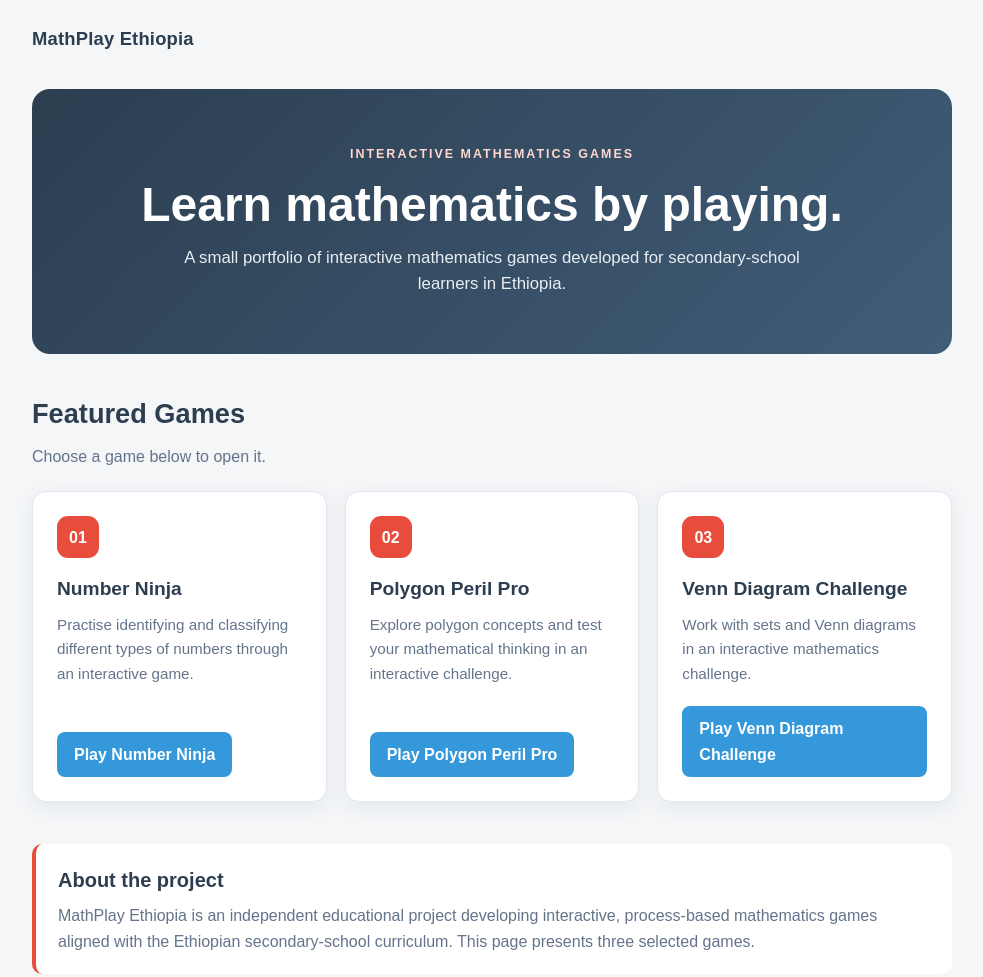
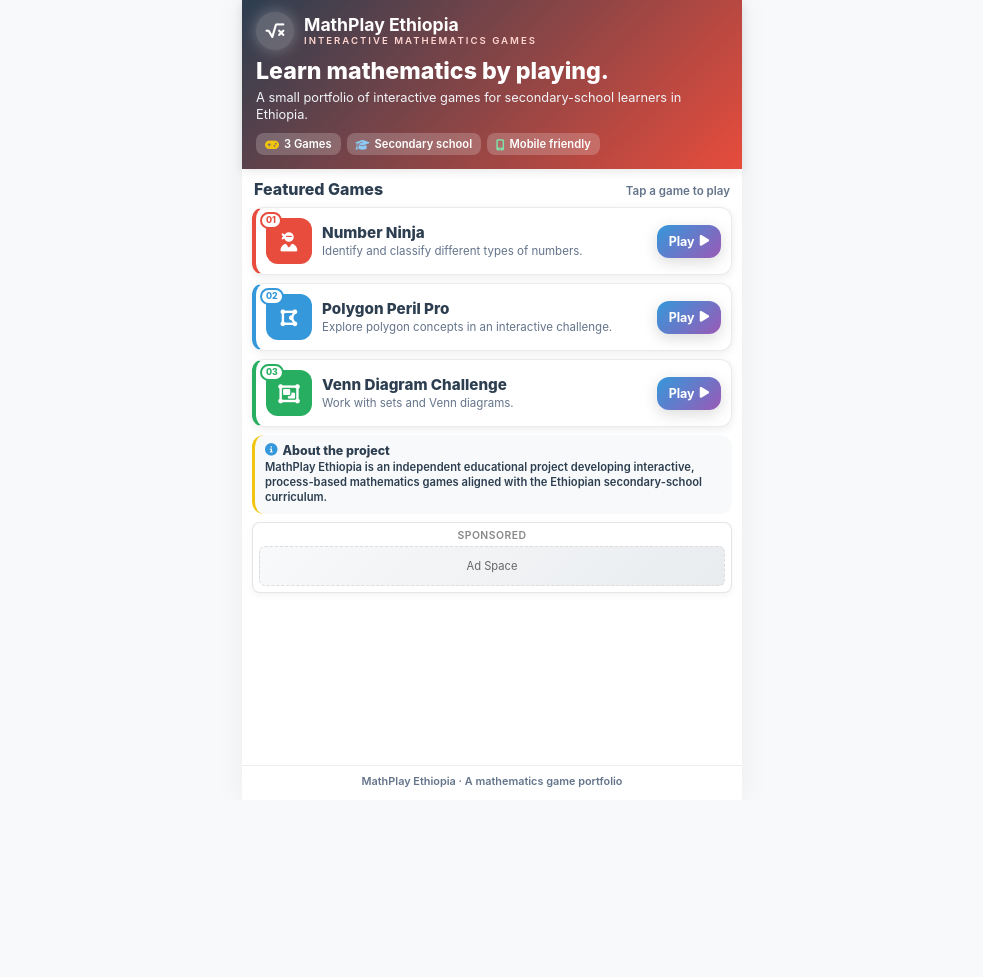
Before and after one commit to ariamt65-jpg/MathPlay-Ethiopia, a plain HTML site: page index.html in a window 1280 px wide. Shown: the top 977 px of the page, without its empty margins (148-1131 px from the left). After the commit the page ends 800 px from the top, so only its background shows below. Drawn offline with Linux system fonts and the light colour scheme.

Commit message:
Add files via upload

```diff
--- a/index.html
+++ b/index.html
@@ -3,157 +3,157 @@
 <head>
     <meta charset="UTF-8">
     <meta name="viewport" content="width=device-width, initial-scale=1.0">
-  <meta name="description" content="Three interactive mathematics games by MathPlay Ethiopia, created for secondary-school learners.">
-  <title>MathPlay Ethiopia | Game Portfolio</title>
+    <title>MathPlay Ethiopia | Interactive Mathematics Games</title>
+    <meta name="description" content="Three interactive mathematics games by MathPlay Ethiopia, created for secondary-school learners. Practise number types, polygons, sets and Venn diagrams by playing.">
+    <meta name="keywords" content="Mathematics games, Ethiopia math, Number Ninja, Polygon Peril Pro, Venn Diagram Challenge, Educational games, Secondary school mathematics">
+    <meta name="author" content="MathPlay Ethiopia">
+    <meta property="og:title" content="MathPlay Ethiopia | Interactive Mathematics Games">
+    <meta property="og:description" content="Learn mathematics by playing. Three interactive games for secondary-school learners in Ethiopia.">
+    <meta property="og:type" content="website">
+    <meta name="theme-color" content="#2C3E50">
+    <link rel="stylesheet" href="https://cdnjs.cloudflare.com/ajax/libs/font-awesome/6.4.0/css/all.min.css">
     <style>
+        /* ----------  MATHPLAY ETHIOPIA THEME (same as the games)  ---------- */
         :root {
-      --navy: #2C3E50;
-      --red: #E74C3C;
-      --blue: #3498DB;
-      --paper: #F4F6F8;
-      --white: #FFFFFF;
+            --primary: #2C3E50;
+            --secondary: #E74C3C;
+            --accent: #3498DB;
+            --light: #F8F9FA;
+            --dark: #2C3E50;
+            --yellow: #F1C40F;
+            --green: #27AE60;
+            --purple: #9B59B6;
+            --orange: #E67E22;
             --muted: #64748B;
+            --shadow: 0 4px 15px rgba(0, 0, 0, 0.15);
+            --transition: all 0.2s cubic-bezier(0.4, 0, 0.2, 1);
+            --radius: 12px;
         }
-    * { box-sizing: border-box; }
-    body {
-      margin: 0;
-      font-family: Arial, Helvetica, sans-serif;
-      color: var(--navy);
-      background: var(--paper);
-      line-height: 1.6;
+        *{margin:0;padding:0;box-sizing:border-box;-webkit-tap-highlight-color:transparent}
+        html,body{min-height:100%;width:100%}
+        body{font-family:-apple-system,BlinkMacSystemFont,'Segoe UI',system-ui,sans-serif;background:var(--light);color:var(--dark);-webkit-overflow-scrolling:touch}
+        .page{min-height:100vh;min-height:100dvh;width:100%;max-width:500px;margin:0 auto;display:flex;flex-direction:column;background:white;box-shadow:0 0 30px rgba(0,0,0,.06)}
+
+        /* Header + hero in one compact block */
+        .site-header{background:linear-gradient(135deg,var(--primary),var(--secondary));color:white;padding:12px 14px 14px;box-shadow:0 2px 10px rgba(0,0,0,.1);flex-shrink:0}
+        .brand-row{display:flex;align-items:center;gap:10px;margin-bottom:8px}
+        .logo{width:38px;height:38px;border-radius:50%;background:rgba(255,255,255,.2);display:flex;align-items:center;justify-content:center;font-size:1.05rem;box-shadow:0 0 15px rgba(255,255,255,.3);flex-shrink:0}
+        .brand{font-size:1.1rem;font-weight:700;line-height:1.1}
+        .brand small{display:block;font-size:.6rem;font-weight:600;letter-spacing:2px;text-transform:uppercase;color:#FFD5CF;margin-top:2px}
+        .tagline{font-size:1.45rem;font-weight:800;line-height:1.15;margin-bottom:4px}
+        .lead{font-size:.8rem;line-height:1.35;color:#F1F5F9;margin-bottom:10px}
+        .chips{display:flex;gap:6px;flex-wrap:wrap}
+        .chip{background:rgba(255,255,255,.2);border-radius:8px;padding:4px 9px;font-weight:600;font-size:.7rem;display:flex;align-items:center;gap:5px}
+
+        /* Content */
+        .content{flex:1;padding:10px;display:flex;flex-direction:column;gap:8px}
+        .section-head{display:flex;align-items:baseline;justify-content:space-between;gap:8px;padding:0 2px}
+        .section-title{font-size:1rem;font-weight:800;color:var(--primary)}
+        .intro{font-size:.72rem;color:var(--muted);font-weight:600}
+
+        /* Game cards - compact rows */
+        .games{display:flex;flex-direction:column;gap:8px}
+        .game{--c:var(--secondary);display:flex;align-items:center;gap:10px;padding:10px;background:white;border-radius:var(--radius);border:1px solid rgba(0,0,0,.08);border-left:4px solid var(--c);box-shadow:0 2px 8px rgba(0,0,0,.08);text-decoration:none;color:inherit;transition:var(--transition)}
+        .game:hover,.game:focus-visible{transform:translateY(-2px);box-shadow:var(--shadow);outline:none}
+        .game:active{transform:scale(.99)}
+        .g-icon{width:46px;height:46px;border-radius:12px;background:var(--c);color:white;display:flex;align-items:center;justify-content:center;font-size:1.2rem;flex-shrink:0;position:relative}
+        .g-num{position:absolute;top:-6px;left:-6px;background:white;color:var(--c);border:2px solid var(--c);border-radius:10px;font-size:.55rem;font-weight:800;padding:0 4px;line-height:1.4}
+        .g-text{flex:1;min-width:0}
+        .g-text h3{font-size:.95rem;font-weight:800;color:var(--primary);line-height:1.2;margin-bottom:2px}
+        .g-text p{font-size:.72rem;line-height:1.3;color:var(--muted)}
+        .play{background:linear-gradient(135deg,var(--accent),var(--purple));color:white;border-radius:var(--radius);padding:9px 12px;font-weight:700;font-size:.78rem;display:flex;align-items:center;gap:5px;flex-shrink:0;box-shadow:var(--shadow);transition:var(--transition)}
+        .game:hover .play{transform:translateX(2px)}
+        .c-red{--c:var(--secondary)}
+        .c-blue{--c:var(--accent)}
+        .c-green{--c:var(--green)}
+
+        /* About */
+        .about{background:var(--light);border-left:3px solid var(--yellow);border-radius:var(--radius);padding:8px 10px}
+        .about h2{font-size:.78rem;font-weight:800;color:var(--primary);margin-bottom:2px;display:flex;align-items:center;gap:5px}
+        .about h2 i{color:var(--accent)}
+        .about p{font-size:.7rem;line-height:1.35;color:var(--dark);font-weight:600}
+
+        /* Ad container (same as games) */
+        .ad-container{background:white;border-radius:8px;padding:6px;border:1px solid rgba(0,0,0,.1);text-align:center;box-shadow:0 2px 6px rgba(0,0,0,.05);flex-shrink:0}
+        .ad-label{font-size:.65rem;color:#888;text-transform:uppercase;letter-spacing:.5px;margin-bottom:4px;font-weight:600}
+        .ad-content{background:linear-gradient(135deg,#f8f9fa,#e9ecef);border-radius:6px;padding:12px 8px;color:#666;font-size:.7rem;border:1px dashed #ddd;display:flex;align-items:center;justify-content:center;flex-direction:column}
+
+        footer{text-align:center;font-size:.68rem;color:var(--muted);padding:8px 10px 12px;border-top:1px solid #eee;font-weight:600}
+
+        @media (max-width:380px){
+            .tagline{font-size:1.3rem}
+            .play span{display:none}
+            .play{padding:10px}
+            .g-text p{font-size:.68rem}
         }
-    .wrap { width: min(920px, 92%); margin: 0 auto; }
-    header { padding: 24px 0; }
-    .brand { font-size: 1.15rem; font-weight: 800; letter-spacing: .2px; }
-    .hero {
-      background: linear-gradient(135deg, var(--navy), #405D78);
-      color: var(--white);
-      padding: 56px 28px;
-      border-radius: 18px;
-      text-align: center;
-      margin: 12px 0 38px;
-    }
-    .hero h1 { margin: 0 0 12px; font-size: clamp(2rem, 6vw, 3rem); line-height: 1.15; }
-    .hero p { max-width: 650px; margin: 0 auto; color: #E8EEF4; font-size: 1.05rem; }
-    .eyebrow {
-      color: #FFD5CF;
-      text-transform: uppercase;
-      font-size: .78rem;
-      font-weight: 700;
-      letter-spacing: 2px;
-      margin-bottom: 12px;
-    }
-    .section-title { margin: 0 0 8px; font-size: 1.7rem; }
-    .intro { margin: 0 0 22px; color: var(--muted); }
-    .games {
-      display: grid;
-      grid-template-columns: repeat(auto-fit, minmax(230px, 1fr));
-      gap: 18px;
-      margin-bottom: 42px;
-    }
-    .game {
-      background: var(--white);
-      border: 1px solid #E1E7ED;
-      border-radius: 14px;
-      padding: 24px;
-      box-shadow: 0 6px 20px rgba(44, 62, 80, .07);
-      display: flex;
-      flex-direction: column;
-      min-height: 220px;
-    }
-    .number {
-      width: 42px; height: 42px;
-      display: grid; place-items: center;
-      border-radius: 11px;
-      color: var(--white);
-      background: var(--red);
-      font-weight: 800;
-      margin-bottom: 16px;
-    }
-    .game h3 { margin: 0 0 8px; font-size: 1.2rem; }
-    .game p { margin: 0 0 20px; color: var(--muted); font-size: .95rem; }
-    .play {
-      display: inline-block;
-      margin-top: auto;
-      align-self: flex-start;
-      padding: 10px 17px;
-      border-radius: 8px;
-      background: var(--blue);
-      color: var(--white);
-      text-decoration: none;
-      font-weight: 700;
-    }
-    .play:hover, .play:focus { background: var(--navy); }
-    .about {
-      background: var(--white);
-      border-left: 4px solid var(--red);
-      padding: 20px 22px;
-      border-radius: 10px;
-      margin-bottom: 42px;
-    }
-    .about h2 { margin: 0 0 7px; font-size: 1.25rem; }
-    .about p { margin: 0; color: var(--muted); }
-    footer {
-      border-top: 1px solid #DCE3E9;
-      padding: 22px 0 30px;
-      color: var(--muted);
-      font-size: .9rem;
-      text-align: center;
-    }
-    @media (max-width: 520px) {
-      .hero { padding: 42px 20px; }
-      .game { min-height: 0; }
+        @media (max-height:700px){
+            .lead{display:none}
         }
     </style>
 </head>
 <body>
-  <header class="wrap">
-    <div class="brand">MathPlay Ethiopia</div>
+    <div class="page">
+        <header class="site-header">
+            <div class="brand-row">
+                <div class="logo"><i class="fas fa-square-root-variable"></i></div>
+                <div class="brand">MathPlay Ethiopia<small>Interactive mathematics games</small></div>
+            </div>
+            <h1 class="tagline">Learn mathematics by playing.</h1>
+            <p class="lead">A small portfolio of interactive games for secondary-school learners in Ethiopia.</p>
+            <div class="chips">
+                <span class="chip"><i class="fas fa-gamepad" style="color:var(--yellow)"></i>3 Games</span>
+                <span class="chip"><i class="fas fa-graduation-cap" style="color:#8CCBF5"></i>Secondary school</span>
+                <span class="chip"><i class="fas fa-mobile-screen" style="color:#7EE2A8"></i>Mobile friendly</span>
+            </div>
         </header>
 
-  <main class="wrap">
-    <section class="hero">
-      <div class="eyebrow">Interactive mathematics games</div>
-      <h1>Learn mathematics by playing.</h1>
-      <p>A small portfolio of interactive mathematics games developed for secondary-school learners in Ethiopia.</p>
+        <main class="content">
+            <div class="section-head">
+                <h2 class="section-title" id="games-heading">Featured Games</h2>
+                <span class="intro">Tap a game to play</span>
+            </div>
+
+            <nav class="games" aria-labelledby="games-heading">
+                <a class="game c-red" href="Number%20Ninja.html">
+                    <div class="g-icon"><i class="fas fa-user-ninja"></i><span class="g-num">01</span></div>
+                    <div class="g-text">
+                        <h3>Number Ninja</h3>
+                        <p>Identify and classify different types of numbers.</p>
+                    </div>
+                    <span class="play"><span>Play</span><i class="fas fa-play"></i></span>
+                </a>
+
+                <a class="game c-blue" href="Polygon%20Peril%20Pro.html">
+                    <div class="g-icon"><i class="fas fa-draw-polygon"></i><span class="g-num">02</span></div>
+                    <div class="g-text">
+                        <h3>Polygon Peril Pro</h3>
+                        <p>Explore polygon concepts in an interactive challenge.</p>
+                    </div>
+                    <span class="play"><span>Play</span><i class="fas fa-play"></i></span>
+                </a>
+
+                <a class="game c-green" href="Venn-Diagram-Challenge.html">
+                    <div class="g-icon"><i class="fas fa-object-group"></i><span class="g-num">03</span></div>
+                    <div class="g-text">
+                        <h3>Venn Diagram Challenge</h3>
+                        <p>Work with sets and Venn diagrams.</p>
+                    </div>
+                    <span class="play"><span>Play</span><i class="fas fa-play"></i></span>
+                </a>
+            </nav>
+
+            <section class="about">
+                <h2><i class="fas fa-info-circle"></i>About the project</h2>
+                <p>MathPlay Ethiopia is an independent educational project developing interactive, process-based mathematics games aligned with the Ethiopian secondary-school curriculum.</p>
             </section>
 
-    <section aria-labelledby="games-heading">
-      <h2 class="section-title" id="games-heading">Featured Games</h2>
-      <p class="intro">Choose a game below to open it.</p>
-
-      <div class="games">
-        <article class="game">
-          <div class="number">01</div>
-          <h3>Number Ninja</h3>
-          <p>Practise identifying and classifying different types of numbers through an interactive game.</p>
-          <a class="play" href="Number%20Ninja.html">Play Number Ninja</a>
-        </article>
-
-        <article class="game">
-          <div class="number">02</div>
-          <h3>Polygon Peril Pro</h3>
-          <p>Explore polygon concepts and test your mathematical thinking in an interactive challenge.</p>
-          <a class="play" href="Polygon%20Peril%20Pro.html">Play Polygon Peril Pro</a>
-        </article>
-
-        <article class="game">
-          <div class="number">03</div>
-          <h3>Venn Diagram Challenge</h3>
-          <p>Work with sets and Venn diagrams in an interactive mathematics challenge.</p>
-          <a class="play" href="Venn-Diagram-Challenge.html">Play Venn Diagram Challenge</a>
-        </article>
+            <div class="ad-container" aria-label="Advertisement">
+                <div class="ad-label">Sponsored</div>
+                <div class="ad-content"><div class="ad-placeholder">Ad Space</div></div>
             </div>
-    </section>
-
-    <section class="about">
-      <h2>About the project</h2>
-      <p>MathPlay Ethiopia is an independent educational project developing interactive, process-based mathematics games aligned with the Ethiopian secondary-school curriculum. This page presents three selected games.</p>
-    </section>
         </main>
 
-  <footer>
-    MathPlay Ethiopia · A mathematics game portfolio
-  </footer>
+        <footer>MathPlay Ethiopia · A mathematics game portfolio</footer>
+    </div>
 </body>
 </html>
```
Lines whose indentation alone changed are shown as unchanged.
